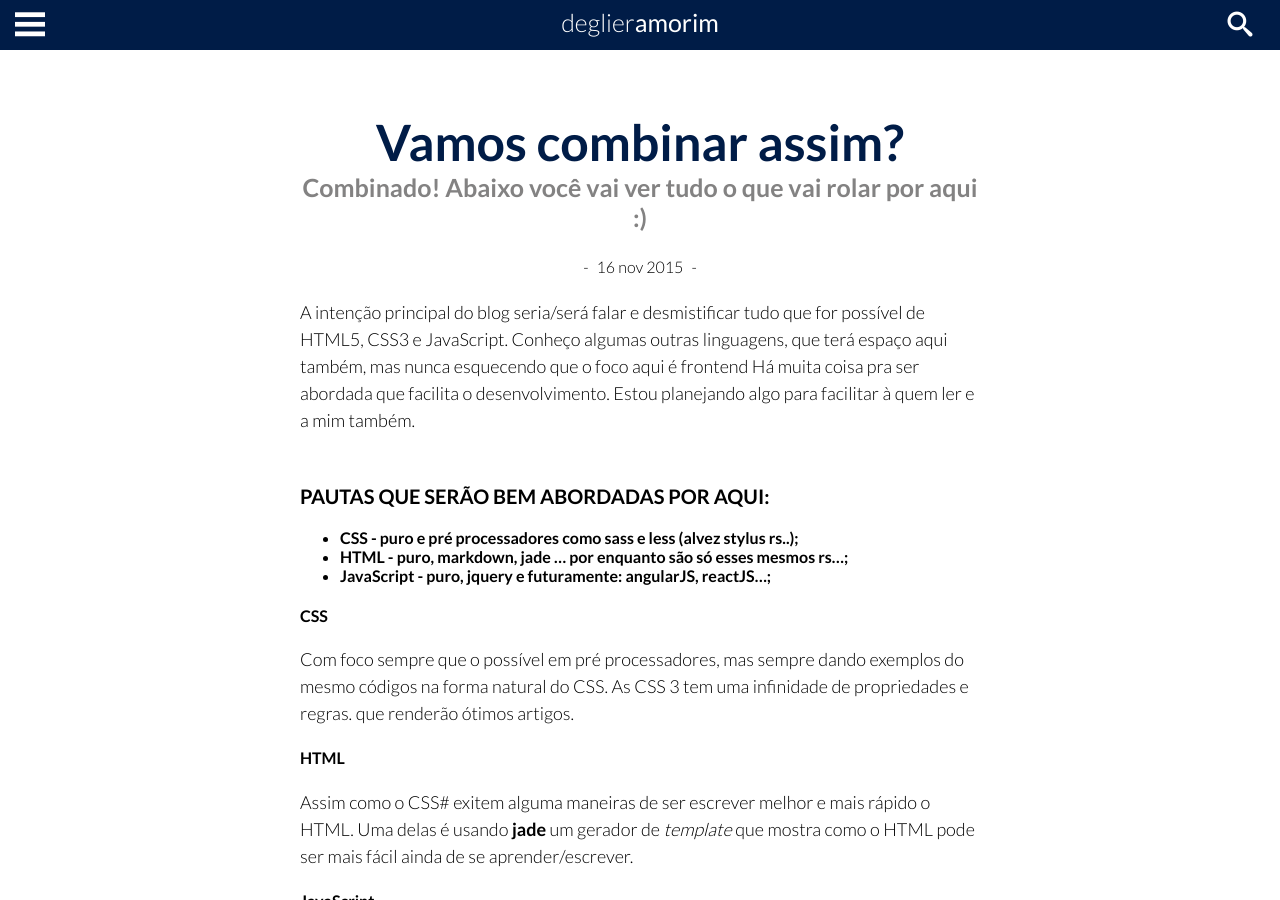
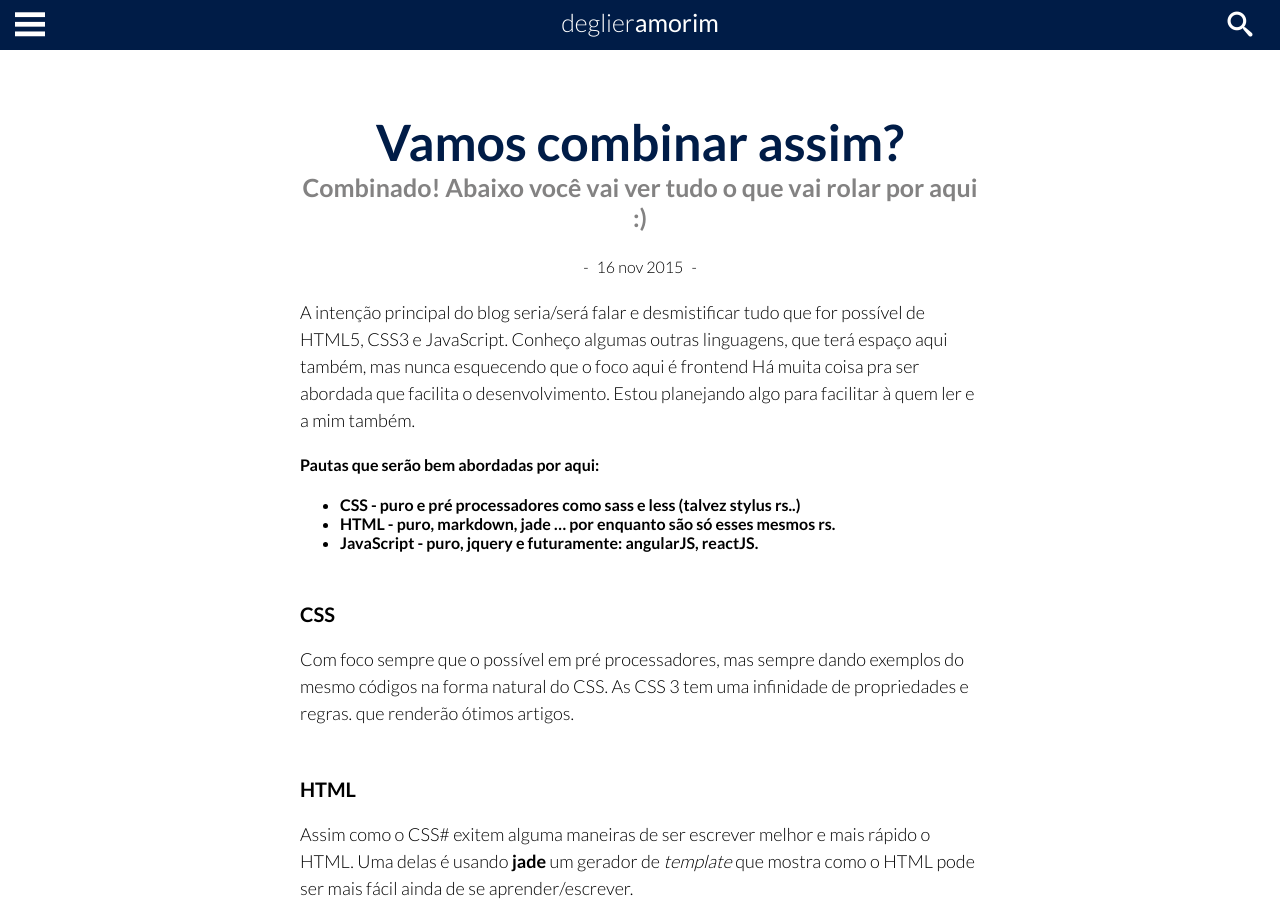
Before and after one commit to deglier/deglier.github.io, a Jekyll site: the page built from _posts/2015-11-16-vamos-combinar-assim.md, in a window 1280 px wide and 900 px high. Built offline with Jekyll 4.4.1, drawn with Linux system fonts in a browser that asks for light colours; some web fonts are replaced; comment, search, counter and statistics services are not loaded.

Commit message:
Update 2015-11-16-vamos-combinar-assim.md

```diff
--- a/_posts/2015-11-16-vamos-combinar-assim.md
+++ b/_posts/2015-11-16-vamos-combinar-assim.md
@@ -13,23 +13,23 @@ permalink: /vamos-combinar-assim/
 ---
 A intenção principal do blog seria/será falar e desmistificar tudo que for possível de HTML5, CSS3 e JavaScript. Conheço algumas outras linguagens, que terá espaço aqui também, mas nunca esquecendo que o foco aqui é frontend Há muita coisa pra ser abordada que facilita o desenvolvimento. Estou planejando algo para facilitar à quem ler e a mim também.
 
-### Pautas que serão bem abordadas  por aqui:
+#### Pautas que serão bem abordadas  por aqui:
 
-- <b>CSS</b> - puro e pré processadores como sass e less (alvez stylus rs..);
--  <b>HTML</b> - puro, markdown, jade ... por enquanto são só esses mesmos rs...;
--  <b>JavaScript</b> - puro, jquery e futuramente: angularJS, reactJS...;
+- <b>CSS</b> - puro e pré processadores como sass e less (talvez stylus rs..)
+-  <b>HTML</b> - puro, markdown, jade ... por enquanto são só esses mesmos rs.
+-  <b>JavaScript</b> - puro, jquery e futuramente: angularJS, reactJS.
 
-#### CSS
+### CSS
 Com foco sempre que o possível em pré processadores, mas sempre dando exemplos do mesmo códigos na forma natural do CSS. As CSS 3 tem uma infinidade de propriedades e regras. que renderão ótimos artigos.
 
-#### HTML
+### HTML
 
 Assim como o CSS# exitem alguma maneiras de ser escrever melhor e mais rápido o HTML. Uma delas é usando **jade** um gerador de *template* que mostra como o HTML pode ser mais fácil ainda de se aprender/escrever.
 
-#### JavaScript
+### JavaScript
 
 E por fim, mas não menos importante, o javascript. Se o javascript fosse um sentimento, certamente ele seria a alegria. E todos os seus sentimentos, tendo como algumas bibliotecas (que facilitam da programação) o **jQuery**. Sim. Certamente você diria que existem outras bibliotecas.
 
-### A união faz a força
+## A união faz a força
 
 Por hoje então é isso pessoal. Tenho muito pra falar e ensinar, tenho certeza que você tambem querem aprender.. um abraço gurigotos ;*
```
